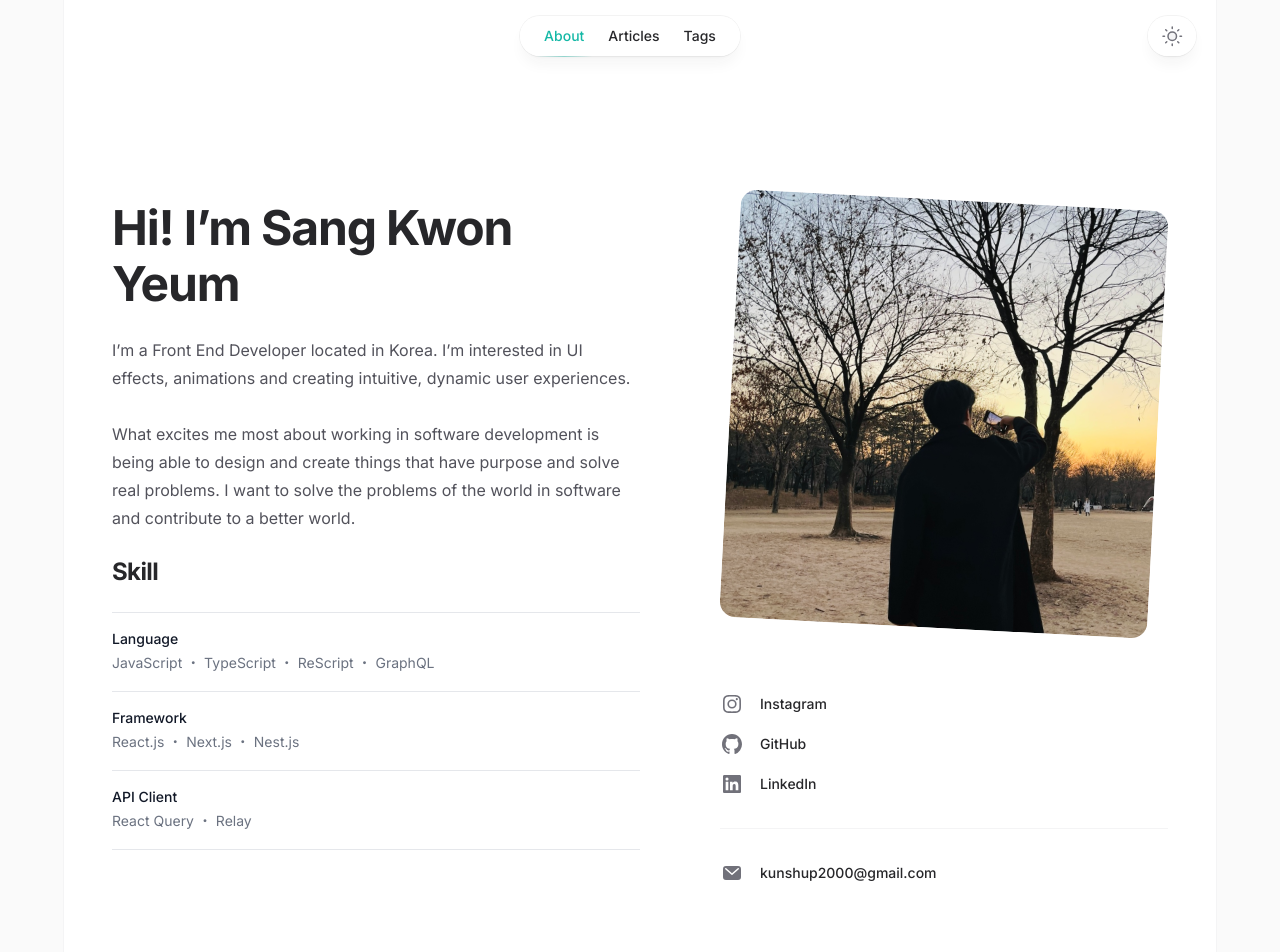
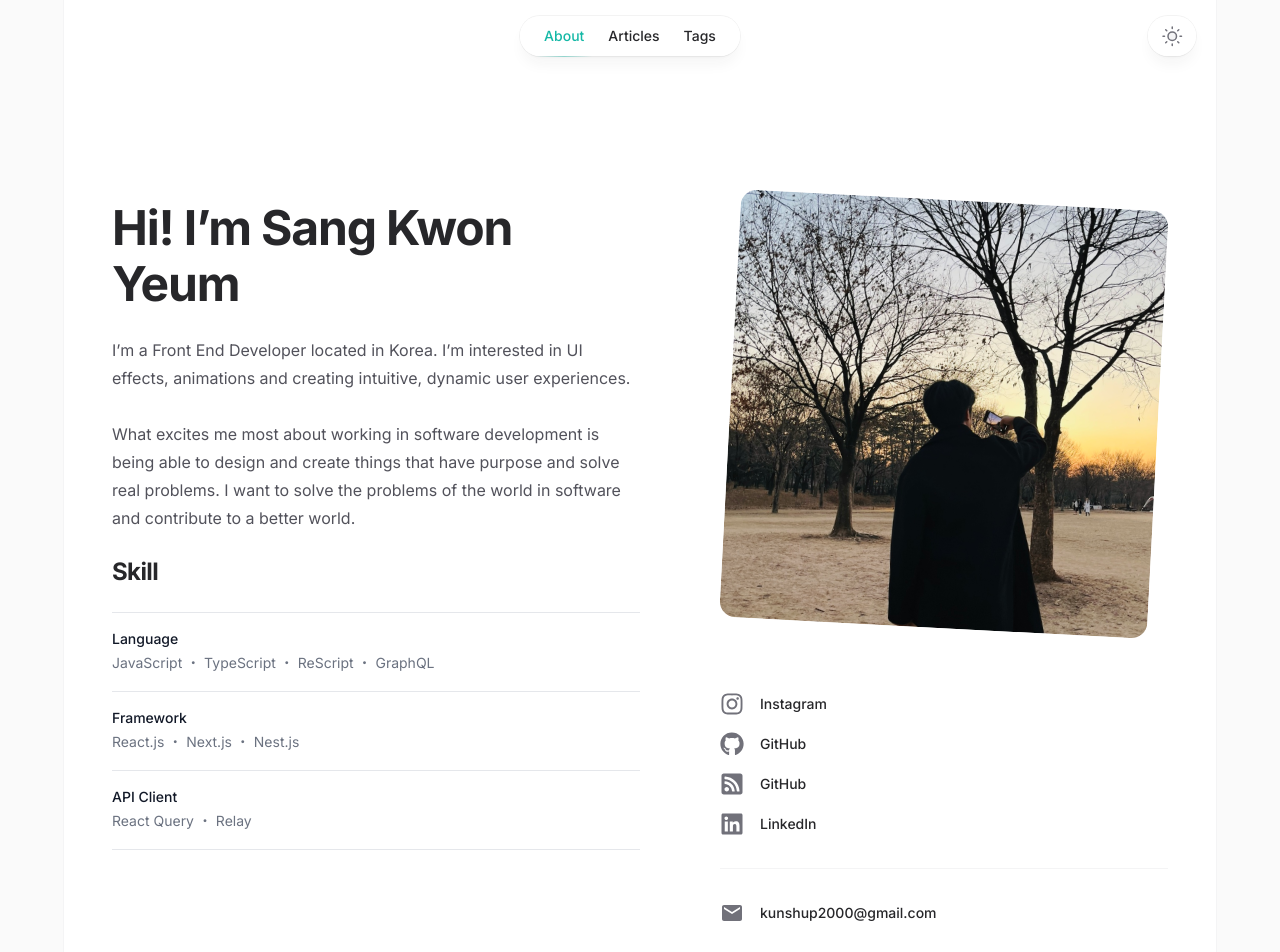
Before and after one commit to Yummy-sk/my-blog, a Next.js app: page / in a window 1280 px wide. Shown: the top 952 px of the page. Built offline with nearby package versions, Linux system fonts and the light colour scheme.

Commit message:
feat: rss feed front 추가 (#42)

```diff
--- a/package.json
+++ b/package.json
@@ -21,6 +21,7 @@
     "next-themes": "^0.2.1",
     "react": "^18",
     "react-dom": "^18",
+    "react-icons": "^5.0.1",
     "rehype-autolink-headings": "^7.1.0",
     "rehype-pretty-code": "^0.12.6",
     "remark-gfm": "3.0.1",
--- a/src/app/page.tsx
+++ b/src/app/page.tsx
@@ -2,7 +2,14 @@ import { type Metadata } from 'next';
 import Image from 'next/image';
 import Link from 'next/link';
 import clsx from 'clsx';
-import { GitHubIcon, InstagramIcon, LinkedInIcon } from '@/components/icons';
+import {
+  FaRssSquare as RssIcon,
+  FaGithub as GitHubIcon,
+  FaInstagram as InstagramIcon,
+} from 'react-icons/fa';
+import { MdEmail as MailIcon } from 'react-icons/md';
+import { FaLinkedin as LinkedInIcon } from 'react-icons/fa6';
+
 import portraitImage from '@/images/portrait.jpg';
 
 interface SocialProps {
@@ -23,17 +30,6 @@ function SocialLink({ className, href, children, icon: Icon }: SocialProps) {
         <span className="ml-4">{children}</span>
       </Link>
     </li>
-  );
-}
-
-function MailIcon(props: React.ComponentPropsWithoutRef<'svg'>) {
-  return (
-    <svg viewBox="0 0 24 24" aria-hidden="true" {...props}>
-      <path
-        fillRule="evenodd"
-        d="M6 5a3 3 0 0 0-3 3v8a3 3 0 0 0 3 3h12a3 3 0 0 0 3-3V8a3 3 0 0 0-3-3H6Zm.245 2.187a.75.75 0 0 0-.99 1.126l6.25 5.5a.75.75 0 0 0 .99 0l6.25-5.5a.75.75 0 0 0-.99-1.126L12 12.251 6.245 7.187Z"
-      />
-    </svg>
   );
 }
 
@@ -131,6 +127,13 @@ export default function Page() {
           >
             GitHub
           </SocialLink>
+          <SocialLink
+            href="https://sang-kwon-yeum.me/rss.xml"
+            icon={RssIcon}
+            className="mt-4"
+          >
+            GitHub
+          </SocialLink>
           <SocialLink href="#" icon={LinkedInIcon} className="mt-4">
             LinkedIn
           </SocialLink>
--- a/src/components/icons/index.tsx
+++ b/src/components/icons/index.tsx
@@ -34,3 +34,25 @@ export function LinkedInIcon(props: React.ComponentPropsWithoutRef<'svg'>) {
     </svg>
   );
 }
+
+export function RssIcon(props: React.ComponentPropsWithoutRef<'svg'>) {
+  return (
+    <svg
+      width="10"
+      height="10"
+      viewBox="0 0 10 10"
+      fill="none"
+      xmlns="http://www.w3.org/2000/svg"
+      {...props}
+    >
+      <path
+        d="M1.36719 10H8.63281C9.38789 10 10 9.38789 10 8.63281V1.36719C10 0.612111 9.38789 0 8.63281 0H1.36719C0.612111 0 0 0.612111 0 1.36719V8.63281C0 9.38789 0.612111 10 1.36719 10Z"
+        fill="#EA7819"
+      />
+      <path
+        d="M1.58313 5.21775C2.43673 5.21775 3.23916 5.55118 3.8422 6.15767C4.44633 6.76415 4.77895 7.57196 4.77895 8.4319H6.09437C6.09437 5.93413 4.07056 3.90219 1.58313 3.90219V5.21775ZM1.5852 2.88573C4.6274 2.88573 7.10255 5.3744 7.10255 8.43355H8.41797C8.41797 4.64891 5.35261 1.57031 1.5852 1.57031V2.88573ZM3.40423 7.51459C3.40423 8.01765 2.99619 8.42569 2.49313 8.42569C1.99007 8.42569 1.58203 8.01779 1.58203 7.51459C1.58203 7.01126 1.98994 6.60349 2.49299 6.60349C2.99605 6.60349 3.40423 7.01126 3.40423 7.51459Z"
+        fill="white"
+      />
+    </svg>
+  );
+}
```
Also changed, not shown: 1 other file (tests, documents, lock files or other folders).
